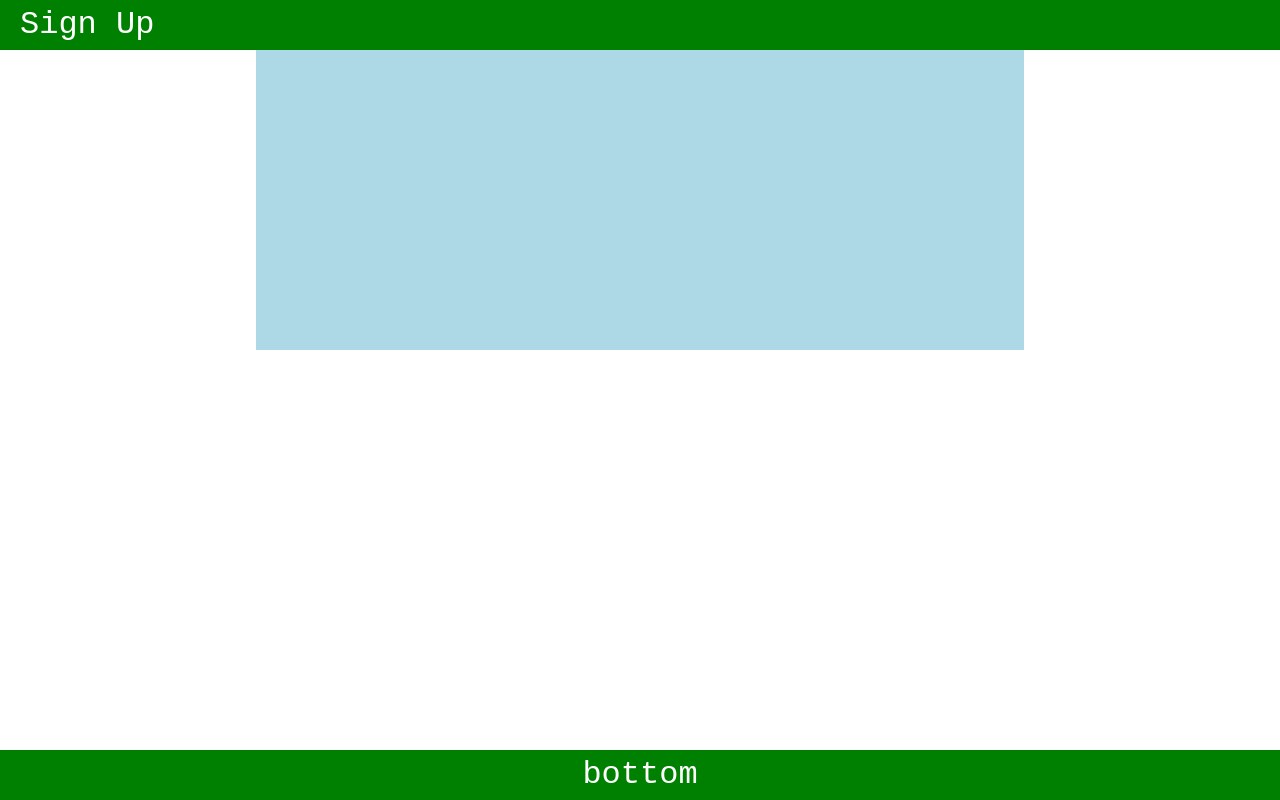
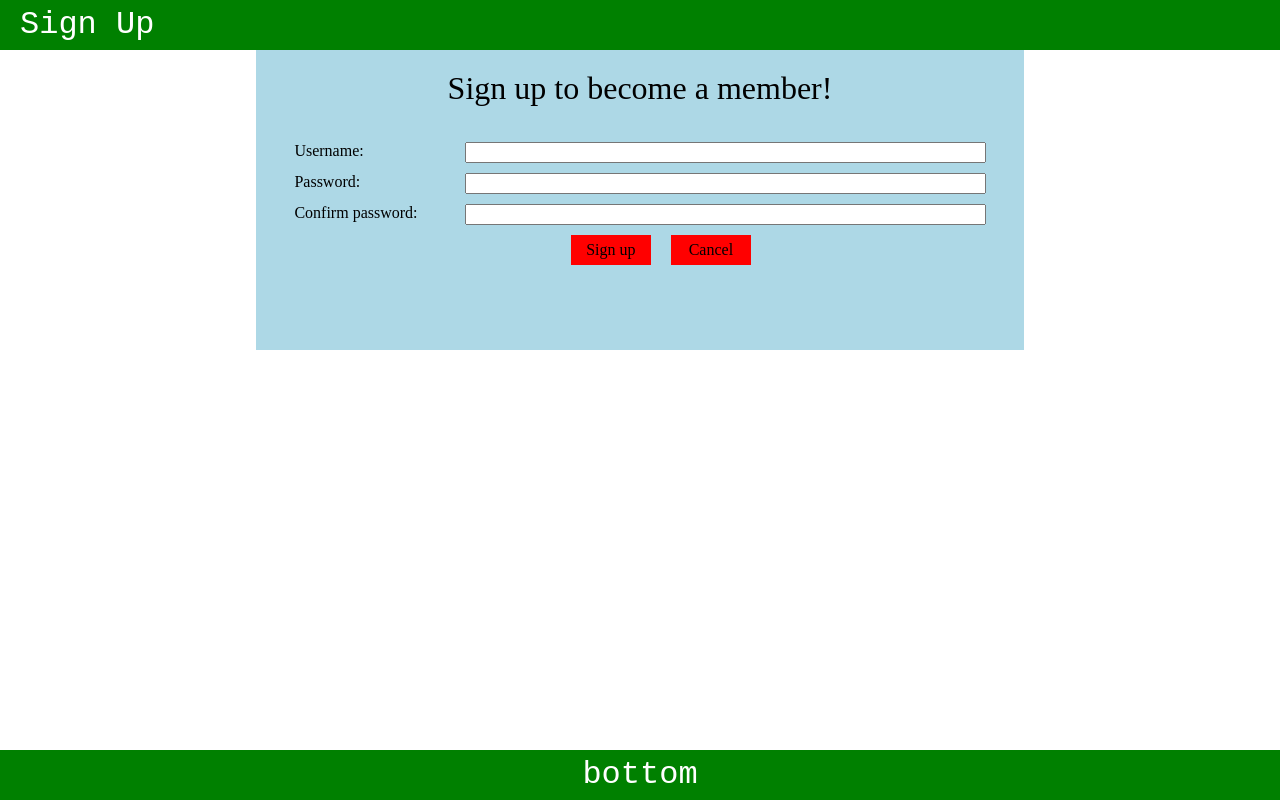
Before and after one commit to Jungne/SB5-U1-Projekt-Individual, a website: page public/signup.html in a window 1280 px wide. Drawn offline with Linux system fonts and the light colour scheme.

Commit message:
#9 - Created sign up page

```diff
--- a/public/signup.css
+++ b/public/signup.css
@@ -0,0 +1,30 @@
+#signup-form > h1 {
+  text-align: center;
+  width: 100%;
+  font-size: 32px;
+  padding-top: 20px;
+  padding-bottom: 30px;
+}
+
+.form-row {
+  display: flex;
+  width: 90%;
+  margin: auto;
+  padding: 5px;
+}
+
+.form-row > p {
+  flex: 1;
+}
+
+.form-row > input {
+  flex: 3;
+}
+
+.form-row > .button {
+  margin-right: 20px;
+}
+
+#sign-up-button {
+  margin-left: 40%;
+}
--- a/public/signup.html
+++ b/public/signup.html
@@ -6,6 +6,7 @@
   <title>Distribution</title>
   <link rel="stylesheet" type="text/css" href="styles.css" />
   <link rel="stylesheet" type="text/css" href="signup.css" />
+  <script src="signup.js"></script>
 </head>
 
 <body>
@@ -16,7 +17,25 @@
     <h1>bottom</h1>
   </div>
   <div id="container-main">
-
+    <div id="signup-form">
+      <h1>Sign up to become a member!</h1>
+      <div class="form-row">
+        <p>Username: </p>
+        <input type="text" name="username">
+      </div>
+      <div class="form-row">
+        <p>Password: </p>
+        <input type="text" name="password">
+      </div>
+      <div class="form-row">
+        <p>Confirm password: </p>
+        <input type="text" name="confirmpassword">
+      </div>
+      <div class="form-row">
+        <div id="sign-up-button" class="button">Sign up</div>
+        <div id="cancel-button" class="button">Cancel</div>
+      </div>
+    </div>
   </div>
 </body>
 
--- /dev/null
+++ b/public/signup.js
@@ -0,0 +1,11 @@
+window.onload = function () {
+  let signUpButton = document.getElementById("sign-up-button")
+  signUpButton.onclick = () => {
+      console.log("Post signup request")
+  }
+
+  let cancelButton = document.getElementById("cancel-button")
+  cancelButton.onclick = () => {
+      console.log("Request the homepage")
+  }
+}
--- a/public/styles.css
+++ b/public/styles.css
@@ -38,19 +38,7 @@ time, mark, audio, video
 #top-bar .button {
   margin-top: 10px;
   margin-right: 10px;
-	width: 80px;
-	height: 30px;
-	line-height: 30px;
 	float: right;
-	background-color: red;
-	text-align: center;
-	cursor: pointer;
-	-moz-user-select: none; /* Firefox */
-	user-select: none;
-}
-
-#top-bar .button:hover {
-	background-color: yellow;
 }
 
 #bottom-bar {
@@ -76,3 +64,18 @@ time, mark, audio, video
 	min-height: 300px;
 	background-color: lightblue;
 }
+
+.button {
+	width: 80px;
+	height: 30px;
+	line-height: 30px;
+	background-color: red;
+	text-align: center;
+	cursor: pointer;
+	-moz-user-select: none; /* Firefox */
+	user-select: none;
+}
+
+.button:hover {
+	background-color: yellow;
+}
```
Lines whose indentation alone changed are shown as unchanged.
